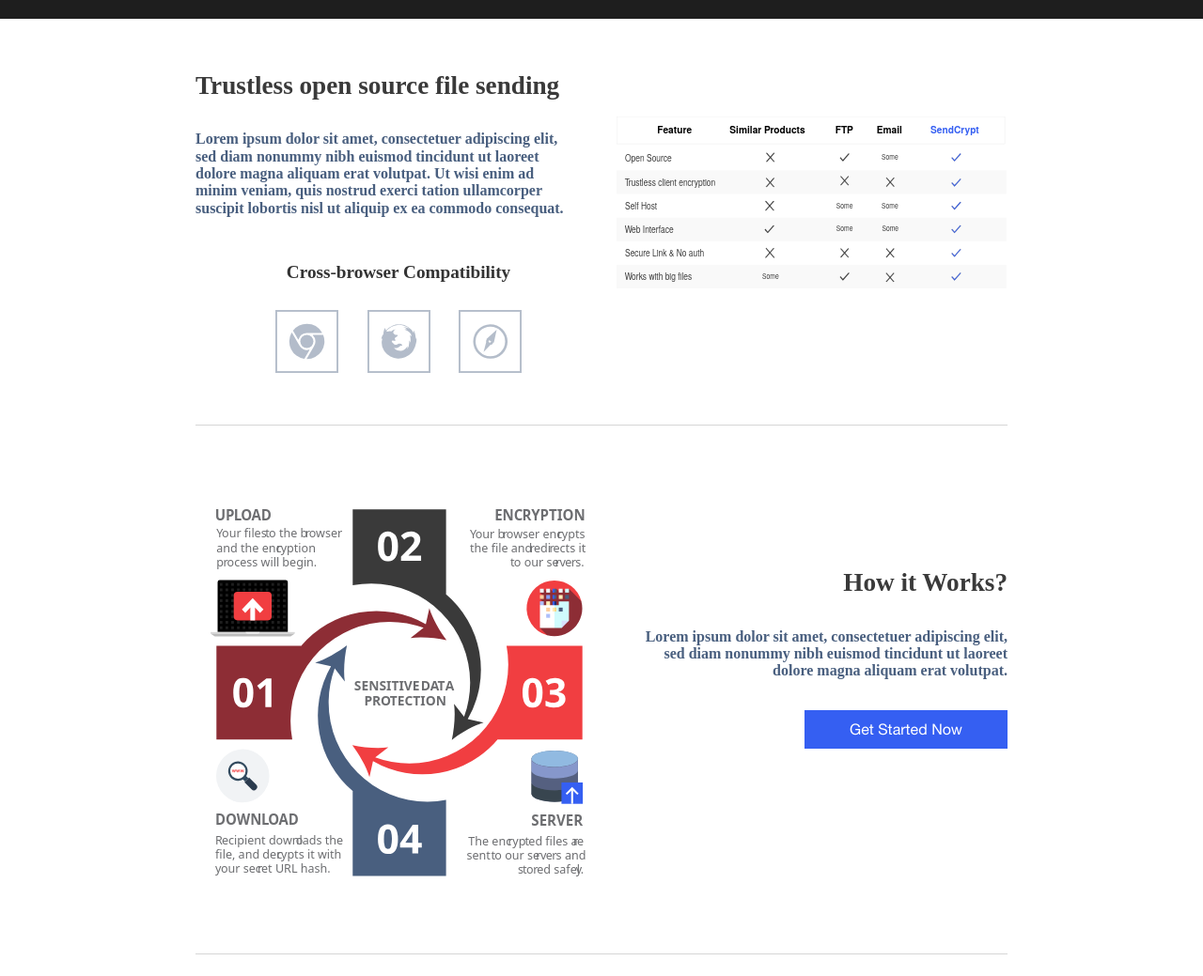
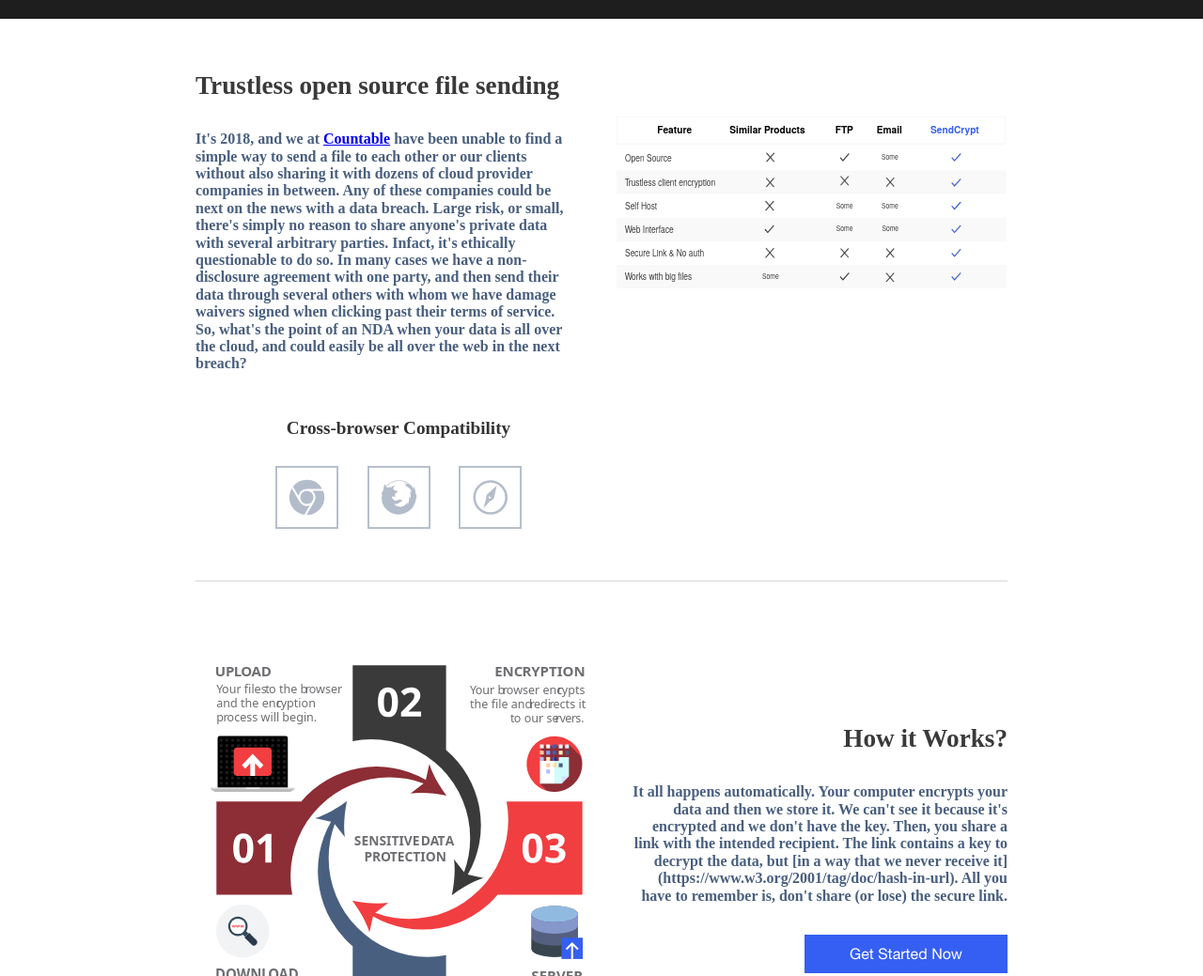
Before and after one commit to countable-web/cryptsend, a website: page public/index.html in a window 1280 px wide. Shown: the part 780-1819 px from the top of the page at 94% size. Drawn offline with Linux system fonts and the light colour scheme; files that its build step writes are made by us from their sources; files whose address does not match are found by name.

Commit message:
Update index.html

```diff
--- a/public/index.html
+++ b/public/index.html
@@ -182,10 +182,13 @@
 
 
             <div class="section-content section-align-left" style="padding-right:2rem;">
-                Lorem ipsum dolor sit amet, consectetuer adipiscing elit, sed diam nonummy nibh euismod tincidunt ut
-                laoreet
-                dolore magna aliquam erat volutpat. Ut wisi enim ad minim veniam, quis nostrud exerci tation ullamcorper
-                suscipit lobortis nisl ut aliquip ex ea commodo consequat.
+                It's 2018, and we at <a href="http://countable.ca">Countable</a> have been unable to find a simple way to send
+                a file to each other or our clients without also sharing it with dozens of cloud provider companies in between. Any of these
+                companies could be next on the news with a data breach. Large risk, or small, there's simply no reason to share
+                anyone's private data with several arbitrary parties. Infact, it's ethically questionable to do so. In many cases
+                we have a non-disclosure agreement with one party, and then send their data through several others with whom we have
+                damage waivers signed when clicking past their terms of service. So, what's the point of an NDA when your data is all over the
+                cloud, and could easily be all over the web in the next breach?
             </div>
 
             <!--CROSS BROWSER ICONS-->
@@ -239,8 +242,9 @@
 
 
             <div class="section-content section-align-right" style="padding-left:2rem;">
-                Lorem ipsum dolor sit amet, consectetuer adipiscing elit, sed diam nonummy nibh euismod tincidunt ut
-                laoreet dolore magna aliquam erat volutpat.
+                It all happens automatically. Your computer encrypts your data and then we store it. We can't see it because it's encrypted and we don't have the key.
+                Then, you share a link with the intended recipient. The link contains a key to decrypt the data, but [in a way that we never receive it](https://www.w3.org/2001/tag/doc/hash-in-url).
+                All you have to remember is, don't share (or lose) the secure link.
             </div>
             <a href="#">
                 <div class="btn btn-primary btn-medium btn-center btn-shadow" id="btn-get-started">Get Started Now</div>
```
